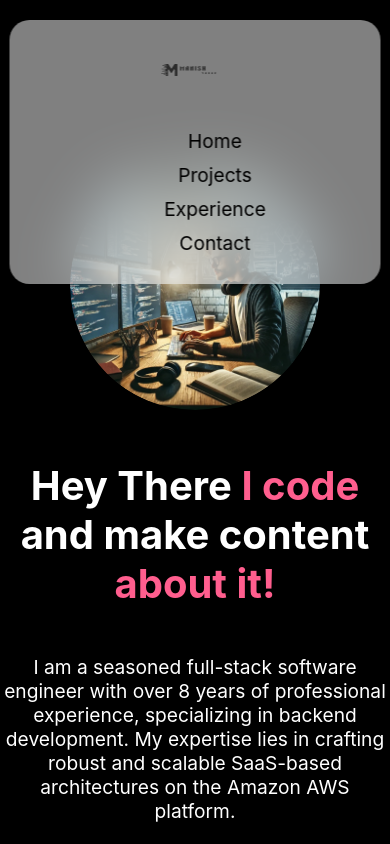
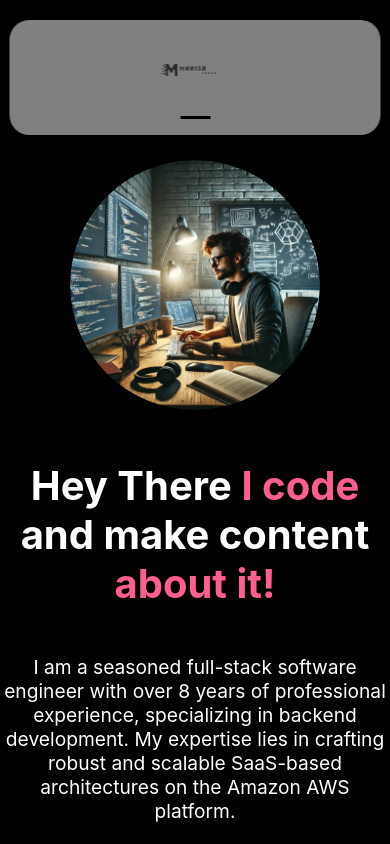
Before and after one commit to Manish2102/Portfolio-React, a React (Create React App) app: page / in a window 390 px wide. Shown: the top 844 px of the page. Built offline with nearby package versions, Linux system fonts and the light colour scheme.

Commit message:
"Added state to toggle navbar menu, updated navbar CSS for responsive design and hamburger icon"

```diff
--- a/src/Components/home.jsx
+++ b/src/Components/home.jsx
@@ -1,4 +1,4 @@
-import React from 'react';
+import React, { useState } from 'react';
 import { FaAws, FaReact, FaPython, FaGithub, FaHtml5, FaLinkedin, FaTwitter } from 'react-icons/fa';
 import { BiLogoFlutter, BiLogoFlask } from "react-icons/bi";
 import { IoLogoCss3 } from "react-icons/io";
@@ -10,6 +10,12 @@ import './experiences.css';
 import './contact.css';
 
 function Home() {
+  const [isMenuOpen, setIsMenuOpen] = useState(false);
+
+  const toggleMenu = () => {
+    setIsMenuOpen(!isMenuOpen);
+  };
+
   return (
     <div className="home-page">
       {/* Navbar */}
@@ -17,7 +23,10 @@ function Home() {
         <div className="navbar-logo">
           <img src="Manishyadav.svg" alt="Logo" className="logo-image" />
         </div>
-        <ul className="navbar-links">
+        <div className="navbar-toggle" onClick={toggleMenu}>
+          <div className="hamburger-icon"></div>
+        </div>
+        <ul className={`navbar-links ${isMenuOpen ? 'active' : ''}`}>
           <li>
             <Link to="home-section" smooth={true} duration={500}>
               Home
@@ -156,7 +165,6 @@ function Home() {
           </a>
         </div>
       </div>
-
     </div>
   );
 }
--- a/src/Components/navbar.css
+++ b/src/Components/navbar.css
@@ -8,25 +8,18 @@
   top: 0;
   left: 50%;
   transform: translateX(-50%);
-  /* Center the navbar horizontally */
   width: 90%;
-  /* Limit the width to 90% of the screen */
   max-width: 1000px;
-  /* Set a maximum width */
   margin: 20px auto;
-  /* Vertical margin */
   background: rgba(255, 255, 255, 0.5);
-  /* Transparent background */
   border-radius: 20px;
-  /* Rounded corners */
   backdrop-filter: blur(30px);
-  /* Blur effect for background */
   color: black;
   font-size: 1.2em;
   box-shadow: 0px 4px 10px rgba(0, 0, 0, 0.1);
-  /* Soft shadow */
 }
 
+/* Logo styles */
 .navbar-logo {
   display: flex;
   align-items: center;
@@ -38,23 +31,38 @@
   margin-right: 10px; /* Space between the image and text */
 }
 
+/* Navbar links */
 .navbar-links {
   display: flex;
   gap: 20px;
   list-style: none;
 }
 
+/* Navbar link item */
 .navbar-links li {
   cursor: pointer;
   transition: color 0.3s;
 }
 
+/* Hover effect for links */
 .navbar-links li:hover {
   color: #555;
-  /* Hover color for links */
 }
 
-/* Responsive adjustments */
+/* Hamburger icon and mobile adjustments */
+.navbar-toggle {
+  display: none;
+  cursor: pointer;
+}
+
+.hamburger-icon {
+  width: 30px;
+  height: 3px;
+  background-color: black;
+  margin: 6px 0;
+}
+
+/* Responsive adjustments for small screens */
 @media (max-width: 768px) {
   .navbar {
     flex-direction: column;
@@ -62,7 +70,24 @@
   }
 
   .navbar-links {
+    display: none;  /* Initially hide navbar links */
     flex-direction: column;
     gap: 10px;
+    position: absolute;
+    top: 60px;
+    right: 20px;
+    background-color: rgba(255, 255, 255, 0.9);
+    width: 200px;
+    padding: 10px;
+    border-radius: 10px;
+    box-shadow: 0 4px 10px rgba(0, 0, 0, 0.1);
+  }
+
+  .navbar-links.active {
+    display: flex;  /* Show links when menu is active */
+  }
+
+  .navbar-toggle {
+    display: block;  /* Show hamburger icon */
   }
 }
```
